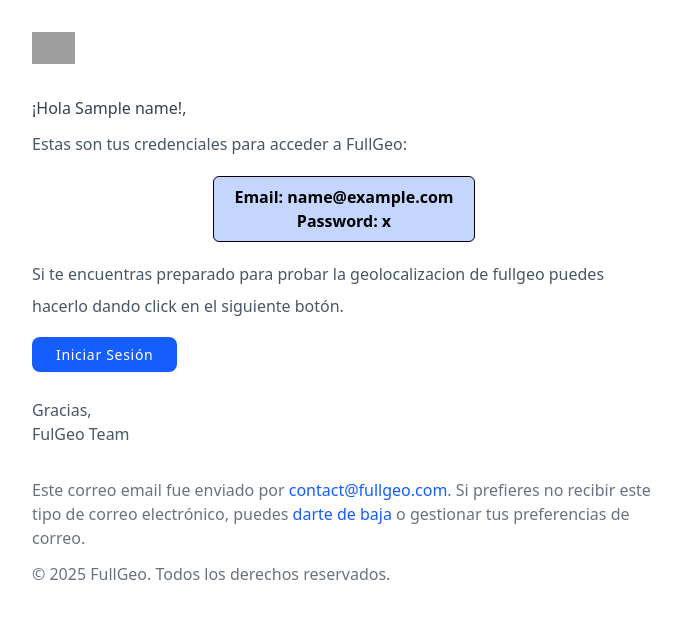
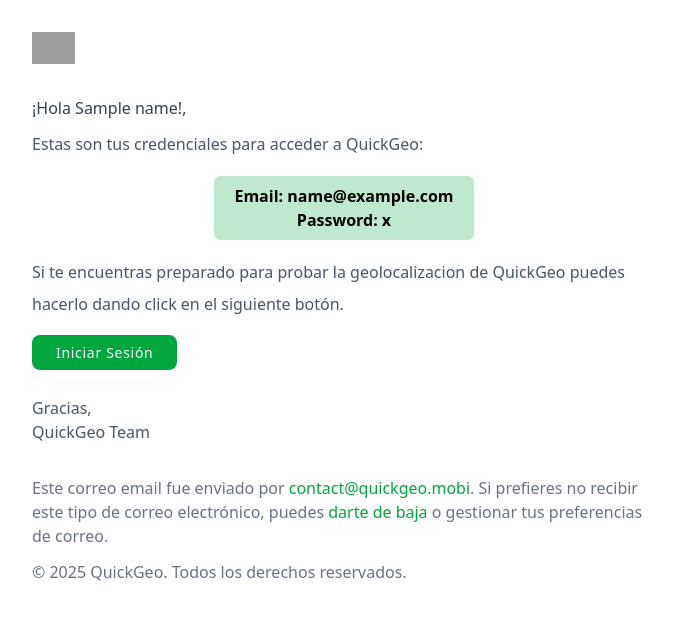
Before and after one commit to LV27VELASCO/ApiQuickGeo, a Flask app: template templates/emailtemplate_es.html in a window 1280 px wide. Shown: the top 620 px of the page, without its empty margins (296-977 px from the left). Run offline with Flask 3, Linux system fonts and the light colour scheme; the template is opened without the code that fills it: most values are stand-ins (such as "Sample title", 1, 10 or a date in 2020); parts of the project's set-up code (start-up, migrations or seed data) failed here and were passed over; grey boxes are pictures that could not be loaded.

Commit message:
ok arreglado

```diff
--- a/app.py
+++ b/app.py
@@ -53,7 +53,7 @@ client = genai.Client(api_key=os.environ.get("GEMINI_KEY"))
 
 # Habilitar CORS para todas las rutas
 # Configuración de CORS
-CORS(app, origins=["http://localhost:4200", "https://www.wklysocial.com", "https://www.quickgeo.mobi/"],
+CORS(app, origins=["http://localhost:4200","https://www.quickgeo.mobi"],
      allow_methods=["GET", "POST","OPTIONS"],
      allow_headers= ["Content-Type", "Authorization", "x-api-key"],
      allow_credentials=True,
@@ -181,19 +181,6 @@ def get_phone_info():
     except Exception as e:
         response = PhoneNumberOut(status=False,description=str(e),country="", operator="")
         return jsonify(response.model_dump()), 500
-
-# @app.route('/api/get-location', methods=['GET'])
-# def get_locations():
-#     try:
-#         return
-#     except ValidationError as e:
-#         statusCode = 400
-#         response = SaveLocationOut(code="04", description=str(e))
-#         return jsonify(response.model_dump()), statusCode
-#     except Exception as e:
-#         statusCode = 500
-#         response = SaveLocationOut(code="04", description=str(e))
-#         return jsonify(response.model_dump()), statusCode
 
 @app.route("/api/login", methods=["POST"])
 def login():
--- a/templates/emailtemplate_es.html
+++ b/templates/emailtemplate_es.html
@@ -7,44 +7,44 @@
     <title>Email</title>
 </head>
 <body>
-    <section class="max-w-2xl px-6 py-8 mx-auto bg-white dark:bg-gray-900">
+    <section class="max-w-2xl px-6 py-8 mx-auto bg-white">
         <header>
             <a href="#">
-                <img class="w-auto h-7 sm:h-8" src="https://fullgeoclone.netlify.app/assets/img/logo.png" alt="">
+                <img class="w-auto h-7 sm:h-8" src="https://www.quickgeo.mobi/assets/icons/icon.svg" alt="Icon QuickGeo">
             </a>
         </header>
 
         <main class="mt-8">
-            <h2 class="text-gray-700 dark:text-gray-200">¡Hola {{ name }}!,</h2>
+            <h2 class="text-gray-700">¡Hola {{ name }}!,</h2>
 
-            <p class="mt-2 leading-loose text-gray-600 dark:text-gray-300">
-                Estas son tus credenciales para acceder a FullGeo:
+            <p class="mt-2 leading-loose text-gray-600">
+                Estas son tus credenciales para acceder a QuickGeo:
             </p>
 
-            <div class="w-fit px-5 py-2 border rounded-md bg-blue-600/25 m-auto flex flex-col items-center mt-4 gap-x-4">
+            <div class="w-fit px-5 py-2 border-green-700 rounded-md bg-green-600/25 m-auto flex flex-col items-center mt-4 gap-x-4">
                 <p class="text-base font-semibold"><span class="font-bold">Email:</span> {{email}}</p>
                 <p class="text-base font-semibold"><span class="font-bold">Password:</span> {{password}}</p>
             </div>
 
-            <p class="mt-4 leading-loose text-gray-600 dark:text-gray-300 pb-5">
-                Si te encuentras preparado para probar la geolocalizacion de fullgeo puedes hacerlo dando click en el siguiente botón.
+            <p class="mt-4 leading-loose text-gray-600  pb-5">
+                Si te encuentras preparado para probar la geolocalizacion de QuickGeo puedes hacerlo dando click en el siguiente botón.
             </p>
 
-            <a href="https://fullgeoclone.netlify.app/login" class="px-6 py-2 mt-6 text-sm font-medium tracking-wider text-white capitalize transition-colors duration-300 transform bg-blue-600 rounded-lg hover:bg-blue-500 focus:outline-none focus:ring focus:ring-blue-300 focus:ring-opacity-80">
+            <a href="https://www.quickgeo.mobi/login" class="px-6 py-2 mt-6 text-sm font-medium tracking-wider text-white capitalize transition-colors duration-300 transform bg-green-600 rounded-lg hover:bg-green-500 focus:outline-none focus:ring focus:ring-green-300 focus:ring-opacity-80">
                 Iniciar Sesión
             </a>
 
-            <p class="mt-8 text-gray-600 dark:text-gray-300">
+            <p class="mt-8 text-gray-600">
                 Gracias, <br>
-                FulGeo Team
+                QuickGeo Team
             </p>
         </main>
         <footer class="mt-8">
-            <p class="text-gray-500 dark:text-gray-400">
-                Este correo email fue enviado por <span class="text-blue-600">contact&#64;fullgeo.com</span>.
-                Si prefieres no recibir este tipo de correo electrónico, puedes <a href="#" class="text-blue-600 hover:underline dark:text-blue-400">darte de baja</a> o gestionar tus preferencias de correo.
+            <p class="text-gray-500">
+                Este correo email fue enviado por <span class="text-green-600">contact&#64;quickgeo.mobi</span>.
+                Si prefieres no recibir este tipo de correo electrónico, puedes <a href="https://www.quickgeo.mobi/unsubscribe" class="text-green-600 hover:underline">darte de baja</a> o gestionar tus preferencias de correo.
             </p>
-            <p class="mt-3 text-gray-500 dark:text-gray-400">© 2025 FullGeo. Todos los derechos reservados.</p>
+            <p class="mt-3 text-gray-500">© 2025 QuickGeo. Todos los derechos reservados.</p>
         </footer>
     </section>
 </body>
```
